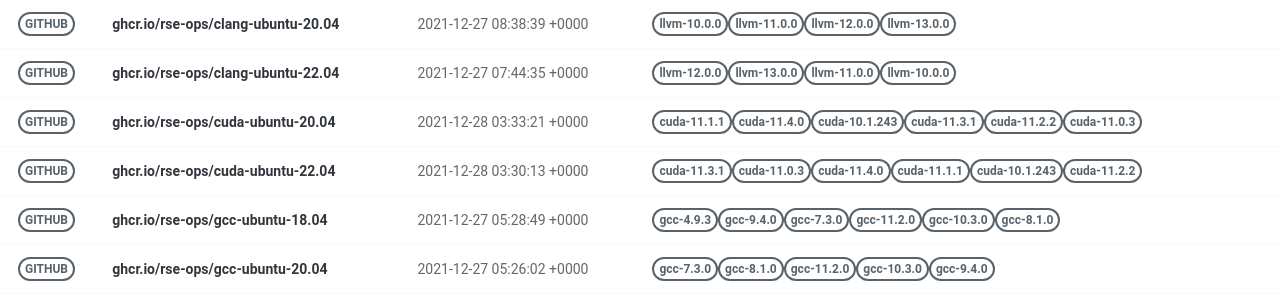
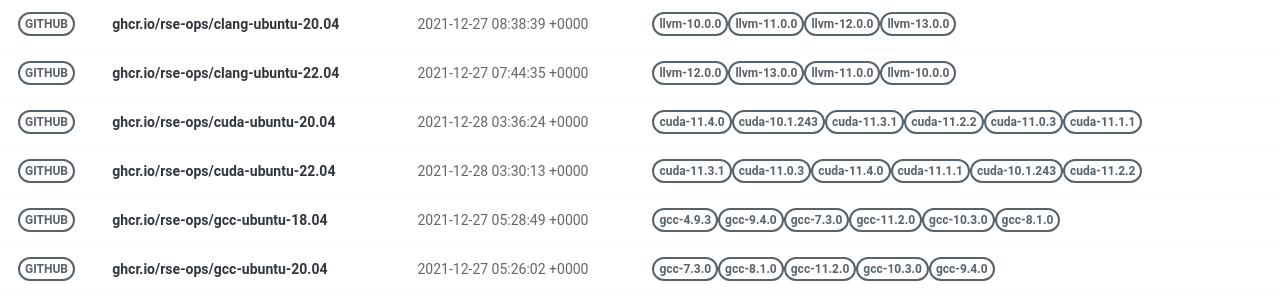
Before and after one commit to rse-ops/docker-images, a Jekyll site: the page built from pages/index.md, in a window 1280 px wide. Shown: the part 179-479 px from the top of the page. Built offline with Jekyll 4.4.1, drawn with Linux system fonts in a browser that asks for light colours; nearby versions of some CDN libraries.

Commit message:
Automated push to update library 2021-12-28

```diff
--- a/_library/ghcr.io-rse-ops-cuda-ubuntu-20.04.md
+++ b/_library/ghcr.io-rse-ops-cuda-ubuntu-20.04.md
@@ -1,14 +1,11 @@
 ---
 layout: container
 name: ghcr.io/rse-ops/cuda-ubuntu-20.04
-updated_at: 2021-12-28 03:33:21.370882
+updated_at: 2021-12-28 03:36:24.378348
 
 
 container_url: https://github.com/orgs/rse-ops/packages/container/package/cuda-ubuntu-20.04
 versions:
- - tag: cuda-11.1.1
-   dockerfile: https://github.com/rse-ops/docker-images/blob/main/ubuntu/cuda/Dockerfile
-   manifest: https://crane.ggcr.dev/manifest/ghcr.io/rse-ops/cuda-ubuntu-20.04:cuda-11.1.1
  - tag: cuda-11.4.0
    dockerfile: https://github.com/rse-ops/docker-images/blob/main/ubuntu/cuda/Dockerfile
    manifest: https://crane.ggcr.dev/manifest/ghcr.io/rse-ops/cuda-ubuntu-20.04:cuda-11.4.0
```
Also changed, not shown: other parts of _library/ghcr.io-rse-ops-cuda-ubuntu-20.04.md (+3 -0 lines).
